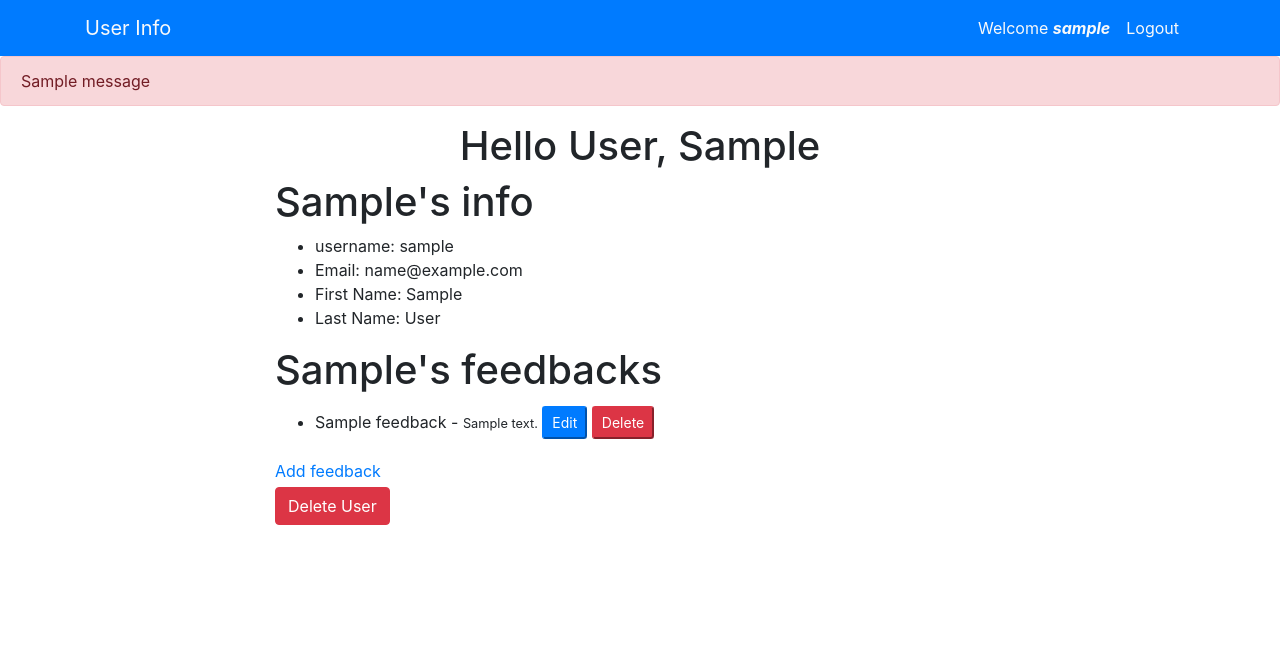
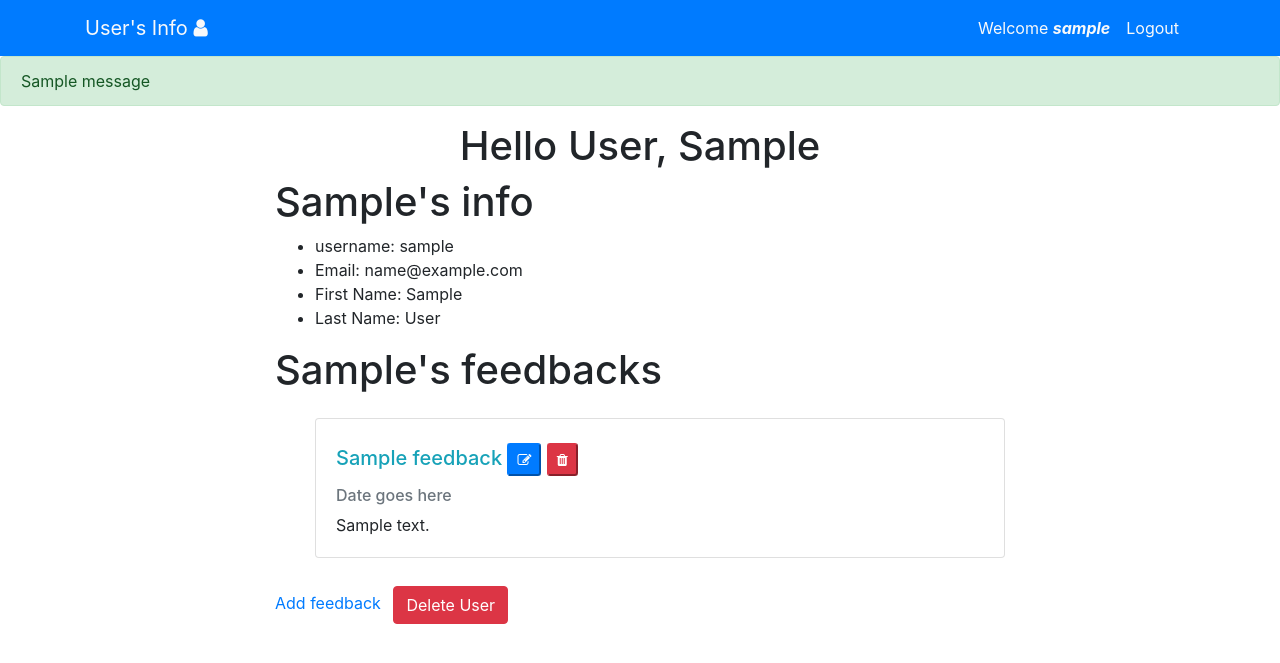
Before and after one commit to daxiaokongyi/flaskFeedback, a Flask app: a page that uses templates/base.html in a window 1280 px wide. Shown: the top 663 px of the page. Run offline with Flask 2, Linux system fonts and the light colour scheme; the visitor is signed in with stand-in values (Sample User, id 1); tables that the repository leaves empty hold one stand-in row (values such as "Sample post"); one stand-in notice (Sample message) is shown; some libraries are stand-ins or nearby versions.

Commit message:
re-style the user detail page

```diff
--- a/app.py
+++ b/app.py
@@ -42,7 +42,7 @@ def register_user():
         db.session.add(new_user)
         db.session.commit()
         session['username'] = new_user.username
-        flash("Welcome! Your account was successfully added")
+        flash("Welcome! Your account was successfully added", "success")
         return redirect(f'/users/{new_user.username}')
     else:
         return render_template("register.html", form = form)
@@ -58,7 +58,7 @@ def login_user():
 
         if user:
             session['username'] = user.username
-            flash(f"Welcome back, {user.username}!")
+            flash(f"Welcome back, {user.username}!", "success")
             return redirect(f'/users/{user.username}')
         else:
             # flash("Incorrect username or password. Please try again!")
@@ -69,7 +69,7 @@ def login_user():
 def logout_user():
     """have user log out"""
     session.pop("username")
-    flash("Successfully logged out")
+    flash("Successfully logged out", "info")
     return redirect('/')
 
 @app.route("/users/<username>")
@@ -100,7 +100,7 @@ def delete_user(username):
     db.session.delete(user)
     db.session.commit()
 
-    flash(message=f"{username} was deleted.")
+    flash(f"{username} was deleted.", "info")
     return redirect('/')
 
 @app.route("/users/<username>/feedback/add", methods=['GET', 'POST'])
@@ -121,7 +121,7 @@ def feedback_user(username):
         db.session.add(new_feedback)
         db.session.commit()
 
-        flash(message= "Feedback was added.")
+        flash("Feedback was added.", "info")
         return redirect(f'/users/{username}')
     else:
         return render_template('feedback/add.html', form = form, username = username)
@@ -143,7 +143,7 @@ def update_feedback(feedback_id):
         feedback.content = form.content.data
 
         db.session.commit()
-        flash(message="Feedback was updated.")
+        flash("Feedback was updated.", "info")
         return redirect(f'/users/{feedback.username}')
     else:
         return render_template(f'feedback/edit.html', form = form, feedback = feedback)
@@ -160,7 +160,7 @@ def delete_feedback(feedback_id):
     db.session.delete(feedback)
     db.session.commit()
 
-    flash(message=f"Feedback was deleted.")
+    flash(f"Feedback was deleted.", "info")
     return redirect(f'/users/{username}')
 
 @app.errorhandler(404)
--- a/templates/base.html
+++ b/templates/base.html
@@ -4,12 +4,13 @@
     <meta charset="UTF-8">
     <meta name="viewport" content="width=device-width, initial-scale=1.0">
     <link rel="stylesheet" href="https://stackpath.bootstrapcdn.com/bootstrap/4.5.2/css/bootstrap.min.css">
+    <link rel="stylesheet" href="https://stackpath.bootstrapcdn.com/font-awesome/4.7.0/css/font-awesome.min.css">
     <title>{% block title %}{% endblock %}</title>
 </head>
 <body>
     <nav class="navbar navbar-light bg-primary justify-content-beetween">
         <div class="container">
-            <a href="/" class="navbar-brand text-light">User Info</a>
+            <a href="/" class="navbar-brand text-light">User's Info <i class="fa fa-user"></i></a>
             <ul class="navbar-nav flex-row float-right">
                 {% if 'username' not in session %}
                     <li class="nav-item">
@@ -31,8 +32,8 @@
     </nav>
 
     <div>
-        {% for msg in get_flashed_messages() %}
-            <div class="alert alert-danger">{{msg}}</div>
+        {% for category, msg in get_flashed_messages(with_categories =True) %}
+            <div class="alert alert-{{category}}">{{msg}}</div>
         {% endfor %}
     </div>
 
--- a/templates/detail.html
+++ b/templates/detail.html
@@ -15,26 +15,33 @@
                     <li>First Name: {{user.first_name}}</li>
                     <li>Last Name: {{user.last_name}}</li>
                 </ul>
-
                 {% if user.feedbacks %}
                     <h1>{{user.first_name}}'s feedbacks</h1>
                     <ul>
                         {% for feedback in user.feedbacks %}
-                            <li>
-                                {{feedback.title}} -
-                                <small>{{feedback.content}}</small>
-                                <form style="display: inline">
-                                    {{form.hidden_tag()}}
-                                    <button class="btn-sm btn-primary my-1" formaction="/feedback/{{feedback.id}}/update" formmethod="GET">Edit</button>
-                                    <button class="btn-sm btn-danger my-1" formaction="/feedback/{{feedback.id}}/delete" formmethod="POST">Delete</button>
-                                </form>
-                            </li>
+                            <div>
+                                <div class="card my-4">
+                                    <div class="card-body">
+                                        <h5 class="card-title text-info">
+                                            {{feedback.title}}
+                                            <form style="display: inline">
+                                                {{form.hidden_tag()}}
+                                                <button class="btn-sm btn-primary my-1" formaction="/feedback/{{feedback.id}}/update" formmethod="GET"><i class="fa fa-edit"></i></button>
+                                                <button class="btn-sm btn-danger my-1" formaction="/feedback/{{feedback.id}}/delete" formmethod="POST"><i class="fa fa-trash"></i></button>
+                                            </form>
+                                        </h5>
+                                        <h6 class="card-subtitle mb-2 text-muted">Date goes here</h6>
+                                        <p class="card-text">{{feedback.content}}</p>
+
+                                    </div>
+                                </div>
+                            </div>
                         {% endfor %}
                     </ul>
                 {% endif %}
 
                 <a href="/users/{{user.username}}/feedback/add">Add feedback</a>
-                <form action="/">
+                <form action="/" style="display: inline;" class="m-2">
                     <button class="btn btn-danger btn-xs my-1" formaction="/users/{{user.username}}/delete" formenctype="POST">Delete User</button>
                 </form>
             </div>
```
Also changed, not shown: templates/login.html (line endings or trailing spaces).
